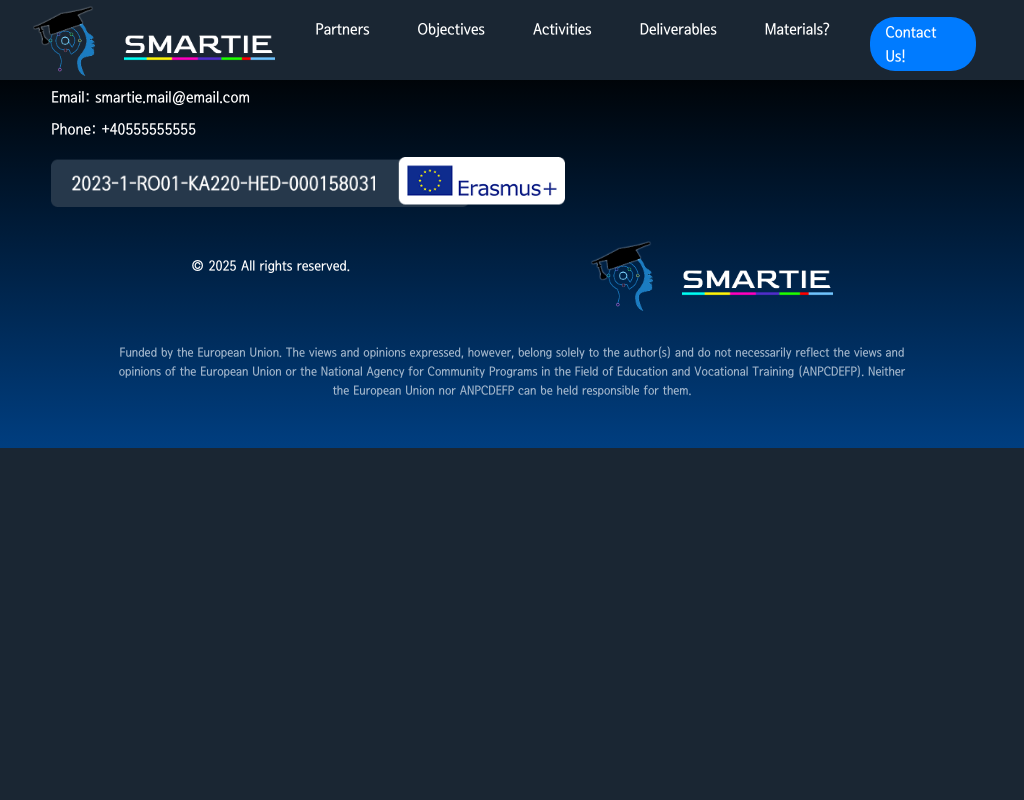
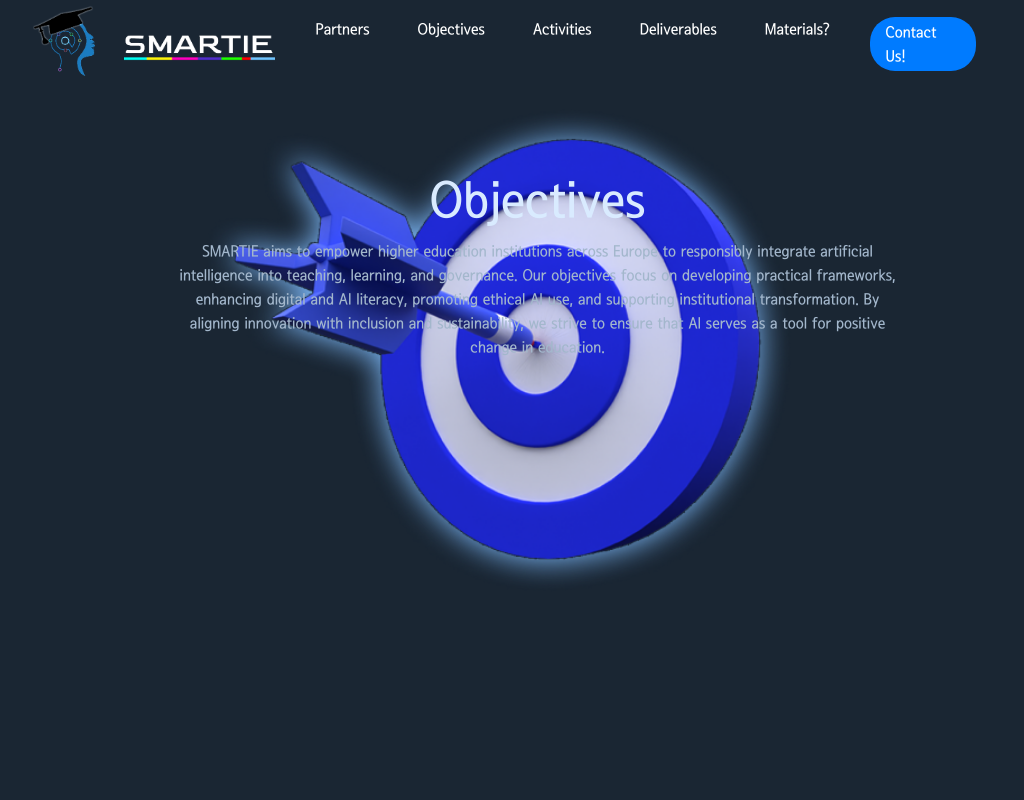
Before and after one commit to valentinvale/SmartieWebsite, a React (Create React App) app in the folder client/: page / in a window 1024 px wide. Both pictures are taken after a click on the link "Objectives". Shown: the top 800 px of the page. Built offline with nearby package versions, Linux system fonts and the light colour scheme; some icons are missing.

Commit message:
added objectives page

```diff
--- a/client/src/components/ObjectivesComponent.js
+++ b/client/src/components/ObjectivesComponent.js
@@ -1,10 +1,28 @@
 import React from "react";
+
+import "../styles/Objectives.css";
 
 const ObjectivesComponent = () => {
     return (
-        <div>
-            <h1>Objectives</h1>
+        <div className="objectives-page">
+            <div className="objectives-page-description">
+                <div className="description-content" style={{display: "flex", flexDirection: "column"}}>
+                    <div className="text-div">
+                        <h1 className="objectives-title">Objectives</h1>
+                        <p className="objectives-p">
+                        SMARTIE aims to empower higher education institutions across Europe to responsibly
+                        integrate artificial intelligence into teaching, learning, and governance.
+                        Our objectives focus on developing practical frameworks, enhancing digital and AI literacy,
+                        promoting ethical AI use, and supporting institutional transformation.
+                        By aligning innovation with inclusion and sustainability,
+                        we strive to ensure that AI serves as a tool for positive change in education.
+                        </p>
+                    </div>
+                </div>
+            </div>
+
         </div>
+
     );
 }
 export default ObjectivesComponent;
--- /dev/null
+++ b/client/src/styles/Objectives.css
@@ -0,0 +1,106 @@
+.text-div{
+    color: var(--primary-text-color);
+}
+
+/* Responsive Text */
+.objectives-title {
+    font-size: clamp(2.5rem, 5vw, 6rem) !important;
+}
+
+.objectives-p {
+    color: var(--secondary-text-color) !important;
+    font-size: clamp(1rem, 2vw, 1.4rem) !important;
+}
+
+.text-div{
+    width: clamp(400px, 50vw, 850px) !important;
+    margin-left: 5vw !important;
+    margin-top: 10vh !important;
+}
+
+.objectives-page-description{
+
+    display: flex;
+    justify-content: flex-end;
+    align-items: center;
+    height: 100vh;
+    width: 100%;
+
+    flex-wrap: wrap !important;
+
+    background-image: url("../resources/target.png");
+    background-size: 40%;
+    background-position: left 50px top 100px;
+    background-repeat: no-repeat;
+
+    padding-top: 5vh !important;
+}
+
+@media screen and (max-width: 768px) {
+    .objectives-page-description {
+        flex-direction: column; /* Stack items vertically */
+        margin-top: 50px !important;
+        align-items: center !important;
+        justify-content: flex-start;
+        text-align: center !important;
+
+        background-image: url("../resources/target.png");
+        background-size: 50%;
+        background-position: bottom 150px center;
+        background-repeat: no-repeat;
+
+    }
+
+    .text-div {
+        width: 70% !important; /* 90% of the screen width */
+        text-align: center !important;
+    }
+
+    .objectives-title {
+        font-size: clamp(1.5rem, 5vw, 3rem) !important;
+    }
+
+    .objectives-p {
+        font-size: clamp(0.8rem, 3vw, 1rem) !important;
+    }
+
+}
+
+@media screen and (min-width: 769px) and (max-width: 1200px) {
+    .objectives-page-description {
+        flex-direction: column; /* Stack items vertically */
+        margin-top: 50px !important;
+        align-items: center !important;
+        justify-content: flex-start;
+        text-align: center !important;
+
+        background-image: url("../resources/target.png");
+        background-size: 70%;
+        background-position: bottom 150px center;
+        background-repeat: no-repeat;
+    }
+
+    .description-content{
+        text-align: center !important;
+        justify-content: center !important;
+        align-items: center !important;
+        display: flex !important;
+        flex-direction: column !important;
+        width: 100% !important;
+    }
+
+    .text-div {
+        width: 70% !important; /* 70% of the screen width */
+        text-align: center !important;
+        justify-content: center !important;
+        align-items: center !important;
+    }
+    .objectives-title {
+        font-size: clamp(2rem, 5vw, 4rem) !important;
+    }
+
+    .objectives-p {
+        font-size: clamp(0.8rem, 3vw, 1rem) !important;
+    }
+
+}
```
Also changed, not shown: client/src/resources/target.png (added).
